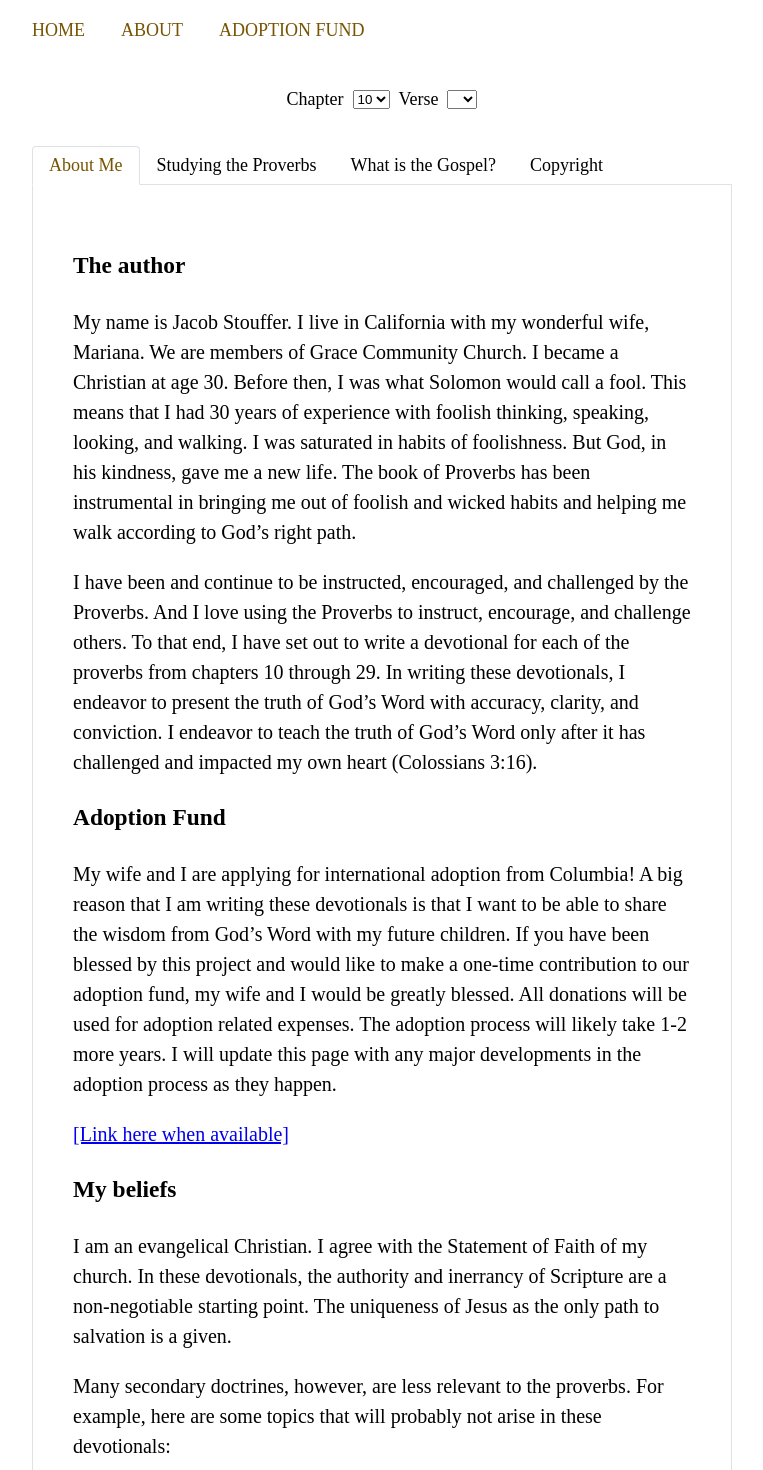
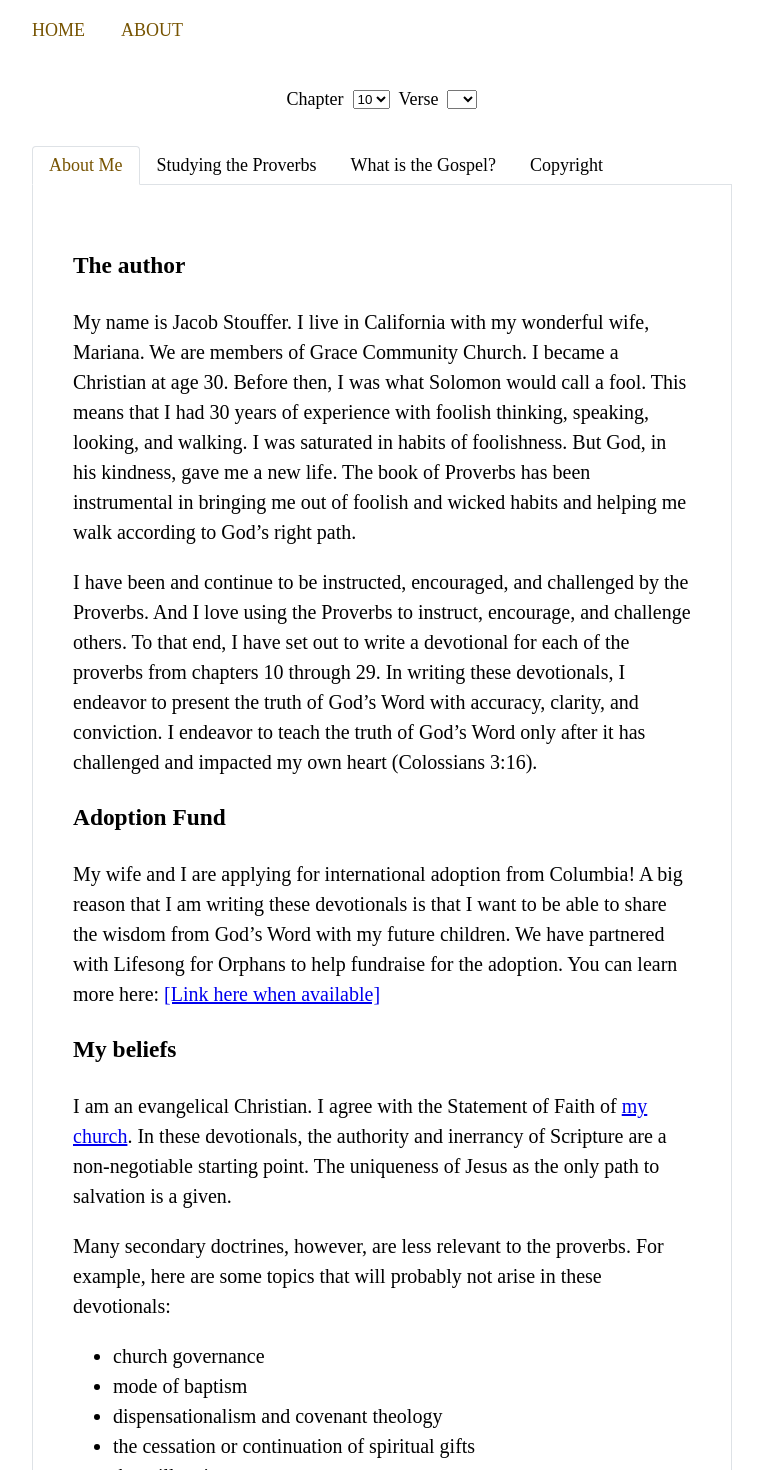
Before and after one commit to jacobstouffer/daily-proverb-frontend, a SvelteKit app: page /about in a window 1280 px wide. Shown: the top 1470 px of the page, without its empty margins (258-1021 px from the left). Built offline with nearby package versions, Linux system fonts and the light colour scheme.

Commit message:
About page updates

```diff
--- a/src/components/Tabs/AboutMe.svelte
+++ b/src/components/Tabs/AboutMe.svelte
@@ -20,9 +20,8 @@
 </div>
 <div>
     <p>
-        My wife and I are applying for international adoption from Columbia! A big reason that I am writing these devotionals is that I want to be able to share the wisdom from God’s Word with my future children. If you have been blessed by this project and would like to make a one-time contribution to our adoption fund, my wife and I would be greatly blessed. All donations will be used for adoption related expenses. The adoption process will likely take 1-2 more years. I will update this page with any major developments in the adoption process as they happen.
-    </p>
-    <p><a href="/about?tab=about-me">[Link here when available]</a></p>
+    My wife and I are applying for international adoption from Columbia! A big reason that I am writing these devotionals is that I want to be able to share the wisdom from God’s Word with my future children. We have partnered with Lifesong for Orphans to help fundraise for the adoption. You can learn more here:
+    <a href="/about?tab=about-me">[Link here when available]</a></p>
 </div>
 <div>
     <h3>
@@ -31,7 +30,7 @@
 </div>
 <div>
     <p>
-        I am an evangelical Christian. I agree with the Statement of Faith of my church. In these devotionals, the authority and inerrancy of Scripture are a non-negotiable starting point. The uniqueness of Jesus as the only path to salvation is a given.
+        I am an evangelical Christian. I agree with the Statement of Faith of <a target="_blank" href="https://gracechurch.org/about/doctrinal-statement">my church</a>. In these devotionals, the authority and inerrancy of Scripture are a non-negotiable starting point. The uniqueness of Jesus as the only path to salvation is a given.
     </p>
 </div>
 <div>
--- a/src/routes/+layout.svelte
+++ b/src/routes/+layout.svelte
@@ -92,7 +92,6 @@
   <article class="menu-items">
     <a href="/" class="menu-ref" data-sveltekit-reload>HOME</a>
     <a href="/about" class="menu-ref" data-sveltekit-reload>ABOUT</a>
-    <a href="/about?about-me" class="menu-ref" data-sveltekit-reload>ADOPTION FUND</a>
   </article>
 {#if hasContent}
 <article class="proverb-selection-container">
```
